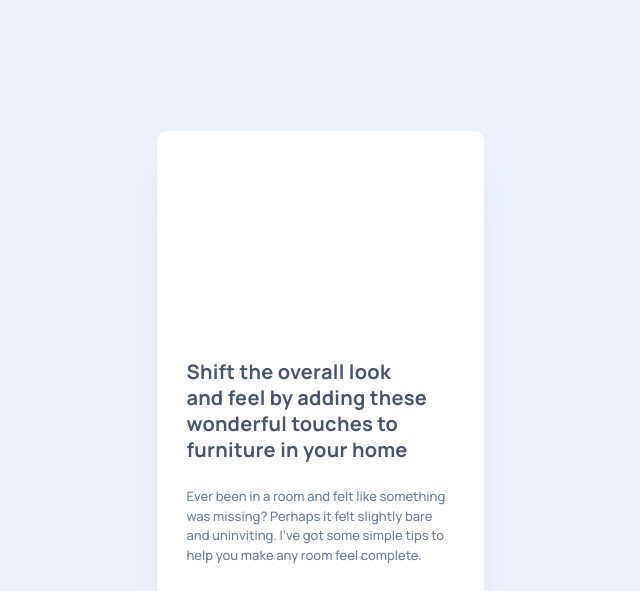
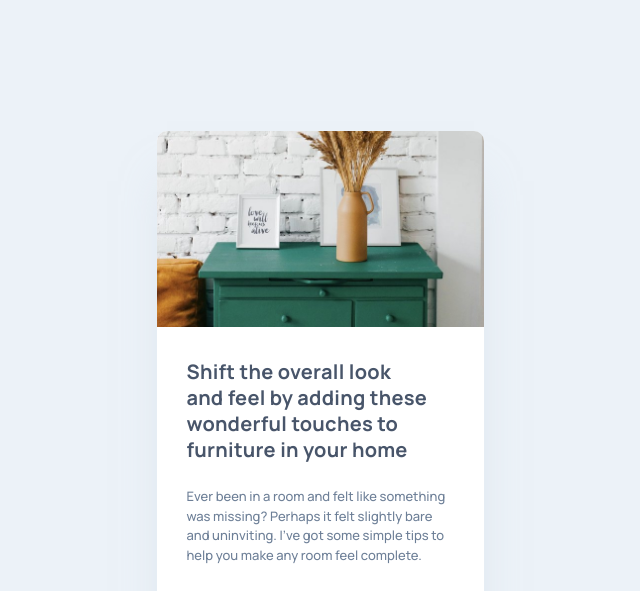
Before and after one commit to ZeroTekniq/Article-preview, a plain HTML site: page index.html in a window 1280 px wide. Shown: the top 591 px of the page, without its empty margins (320-960 px from the left). Drawn offline with Linux system fonts and the light colour scheme.

Commit message:
image path fixes

```diff
--- a/styles/layouts/_card-layout.scss
+++ b/styles/layouts/_card-layout.scss
@@ -20,7 +20,7 @@ body {
     width: 20.4375rem;
     height: 100%;
     border-radius: 0.625rem 0.625rem 0 0;
-    background-image: url(./images/drawers.jpg);
+    background-image: url(/images/drawers.jpg);
     background-size: cover;
     background-repeat: no-repeat;
     background-position: 0 -1rem;
```
Also changed, not shown: dist/styles.css, 1 other file.
